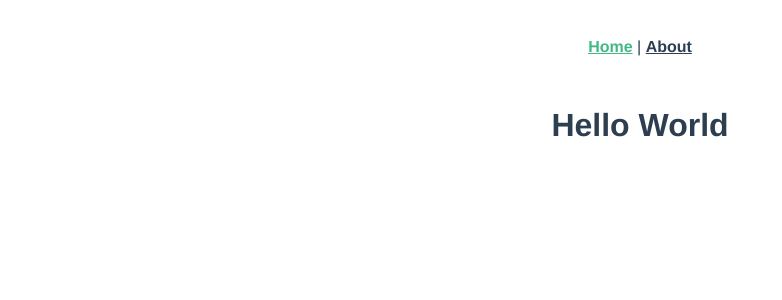
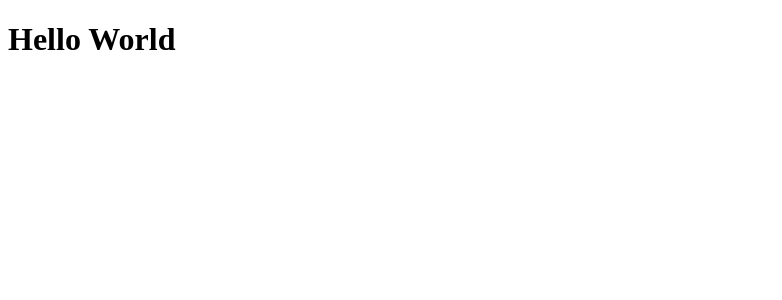
Before and after one commit to Vadymk95/vue-home-guide, a Vue app: page / in a window 1280 px wide. Shown: the top 300 px of the page, without its empty margins (0-782 px from the left). Built offline with nearby package versions, Linux system fonts and the light colour scheme; the HTML template or start-up script is replaced by a standard one.

Commit message:
master/app/updated basic set up

```diff
--- a/public/index.html
+++ /dev/null
@@ -1,11 +0,0 @@
-<!DOCTYPE html>
-<html lang="">
-  <head>
-    <meta charset="utf-8" />
-    <meta http-equiv="X-UA-Compatible" content="IE=edge" />
-    <meta name="viewport" content="width=device-width,initial-scale=1.0" />
-  </head>
-  <body>
-    <div id="app"></div>
-  </body>
-</html>
--- a/src/App.vue
+++ b/src/App.vue
@@ -1,30 +1,7 @@
 <template>
-  <nav>
-    <router-link to="/">Home</router-link> |
-    <router-link to="/about">About</router-link>
-  </nav>
-  <router-view />
+  <div>
+    <h1>Hello World</h1>
+  </div>
 </template>
 
-<style>
-#app {
-  font-family: Avenir, Helvetica, Arial, sans-serif;
-  -webkit-font-smoothing: antialiased;
-  -moz-osx-font-smoothing: grayscale;
-  text-align: center;
-  color: #2c3e50;
-}
-
-nav {
-  padding: 30px;
-}
-
-nav a {
-  font-weight: bold;
-  color: #2c3e50;
-}
-
-nav a.router-link-exact-active {
-  color: #42b983;
-}
-</style>
+<style scoped></style>
--- a/src/components/HelloWorld.vue
+++ /dev/null
@@ -1,15 +0,0 @@
-<template>
-  <div>
-    <h1>Hello World</h1>
-  </div>
-</template>
-
-<script lang="ts">
-import { defineComponent } from 'vue';
-
-export default defineComponent({
-  name: 'HelloWorld',
-});
-</script>
-
-<style scoped></style>
--- a/src/main.ts
+++ b/src/main.ts
@@ -1,6 +1,5 @@
 import { createApp } from 'vue';
 import App from './App.vue';
-import router from './router';
-import store from './store';
 
-createApp(App).use(store).use(router).mount('#app');
+
+createApp(App).mount('#app');
--- a/src/router/index.ts
+++ /dev/null
@@ -1,22 +0,0 @@
-import { createRouter, createWebHistory, RouteRecordRaw } from 'vue-router';
-import HomeView from '../views/HomeView.vue';
-
-const routes: Array<RouteRecordRaw> = [
-  {
-    path: '/',
-    name: 'home',
-    component: HomeView,
-  },
-  {
-    path: '/about',
-    name: 'about',
-    component: () => import('../views/AboutView.vue'),
-  },
-];
-
-const router = createRouter({
-  history: createWebHistory(process.env.BASE_URL),
-  routes,
-});
-
-export default router;
--- a/src/store/index.ts
+++ /dev/null
@@ -1,9 +0,0 @@
-import { createStore } from 'vuex';
-
-export default createStore({
-  state: {},
-  getters: {},
-  mutations: {},
-  actions: {},
-  modules: {},
-});
--- a/src/views/AboutView.vue
+++ /dev/null
@@ -1,5 +0,0 @@
-<template>
-  <div class="about">
-    <h1>This is an about page</h1>
-  </div>
-</template>
--- a/src/views/HomeView.vue
+++ /dev/null
@@ -1,17 +0,0 @@
-<template>
-  <div class="home">
-    <HelloWorld />
-  </div>
-</template>
-
-<script lang="ts">
-import { defineComponent } from 'vue';
-import HelloWorld from '@/components/HelloWorld.vue';
-
-export default defineComponent({
-  name: 'HomeView',
-  components: {
-    HelloWorld,
-  },
-});
-</script>
--- a/vue.config.js
+++ b/vue.config.js
@@ -1,4 +1,4 @@
-const { defineConfig } = require('@vue/cli-service')
+const { defineConfig } = require('@vue/cli-service');
 module.exports = defineConfig({
-  transpileDependencies: true
-})
+  transpileDependencies: true,
+});
```
Also changed, not shown: tsconfig.json (+4 -15 lines), 1 other file (tests, documents, lock files or other folders).
